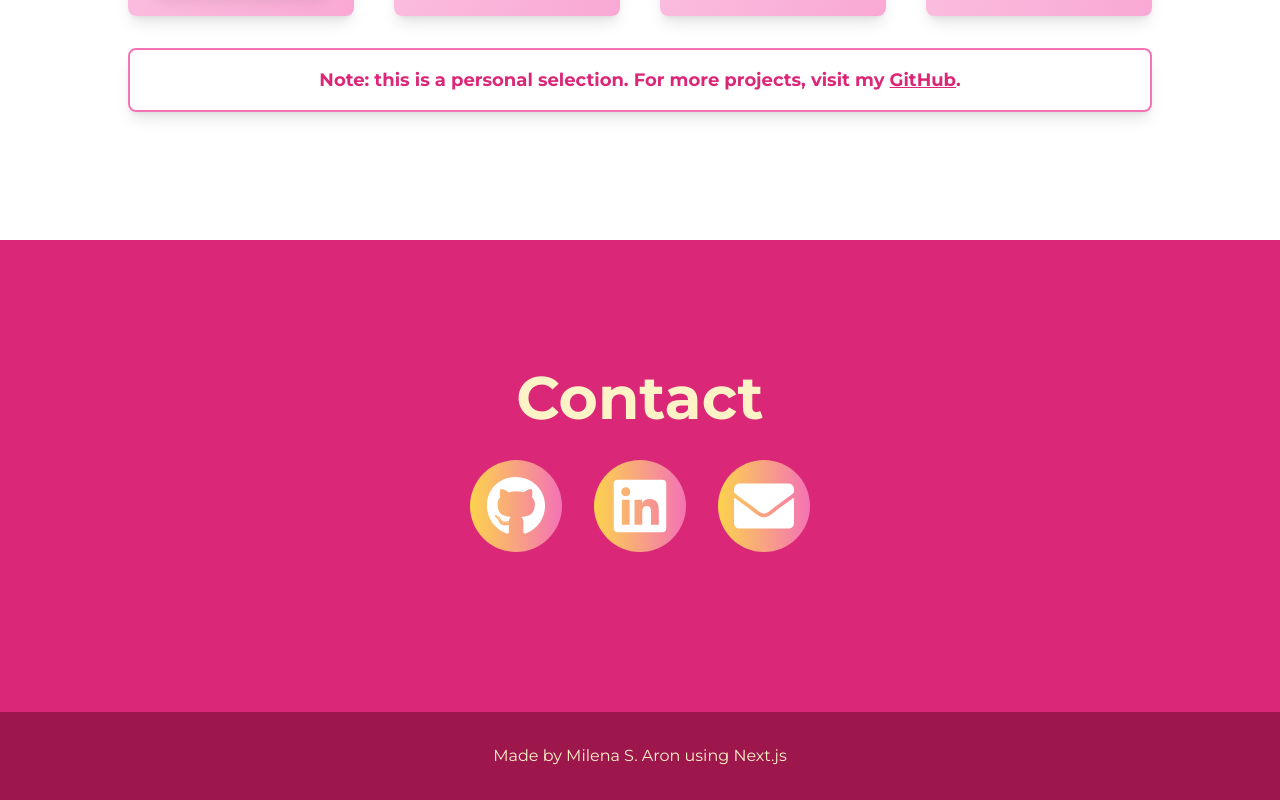
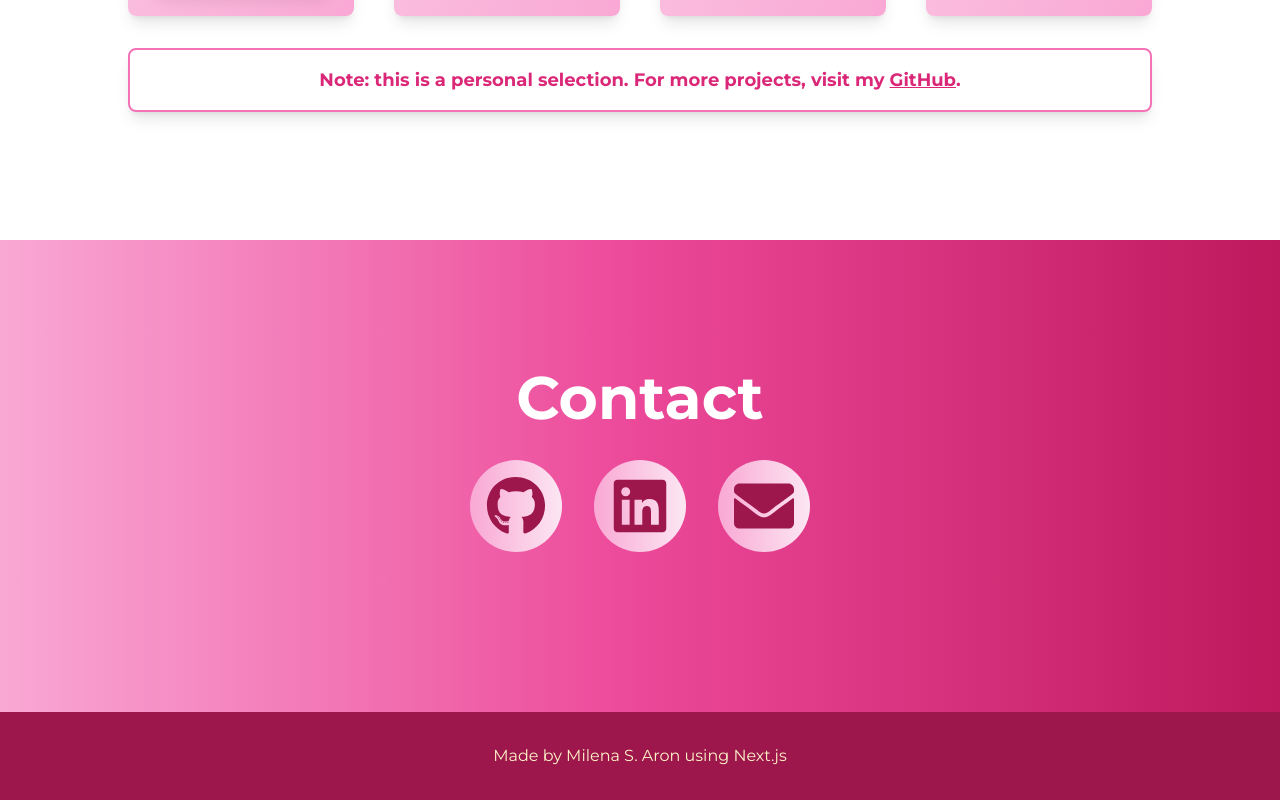
Before and after one commit to aronmilenait/portfolio, a Next.js app in the folder portfolio/: page / in a window 1280 px wide. Shown: the part 3482-4282 px from the top of the page. Built offline with nearby package versions, Linux system fonts and the light colour scheme.

Commit message:
Match the contact section to the new design

```diff
--- a/portfolio/src/components/Contact.tsx
+++ b/portfolio/src/components/Contact.tsx
@@ -20,15 +20,15 @@ const contactLinks = [
 ];
 
 const contactLinksClassName =
-  "text-4xl sm:text-5xl lg:text-6xl bg-gradient-to-r from-amber-300 to-pink-400 p-4 rounded-full hover:scale-110 transition-transform duration-300";
+  "text-4xl sm:text-5xl lg:text-6xl text-pink-800 bg-gradient-to-r from-pink-300 to-pink-100 p-4 rounded-full hover:scale-110 transition-transform duration-300";
 
 export const Contact = () => {
   return (
     <section
       id="contact"
-      className="bg-pink-600 text-white p-20 md:p-32 flex flex-col justify-center items-center"
+      className="bg-gradient-to-r from-pink-300 via-pink-500 to-pink-700 text-white p-20 md:p-32 flex flex-col justify-center items-center"
     >
-      <h6 className="text-amber-100 text-4xl sm:text-5xl lg:text-6xl font-bold mb-8">
+      <h6 className="text-4xl sm:text-5xl lg:text-6xl font-bold mb-8">
         Contact
       </h6>
       <div className="flex gap-8 mb-8">
```
